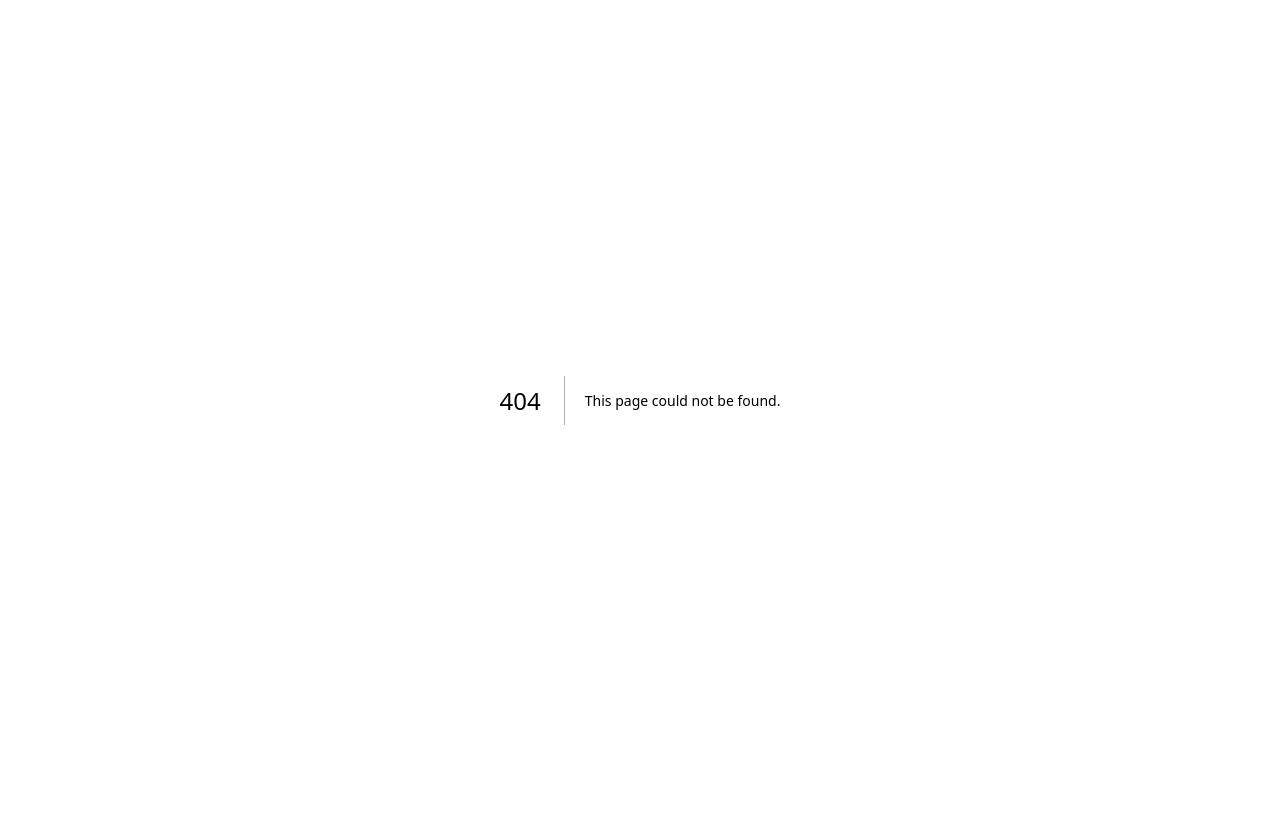
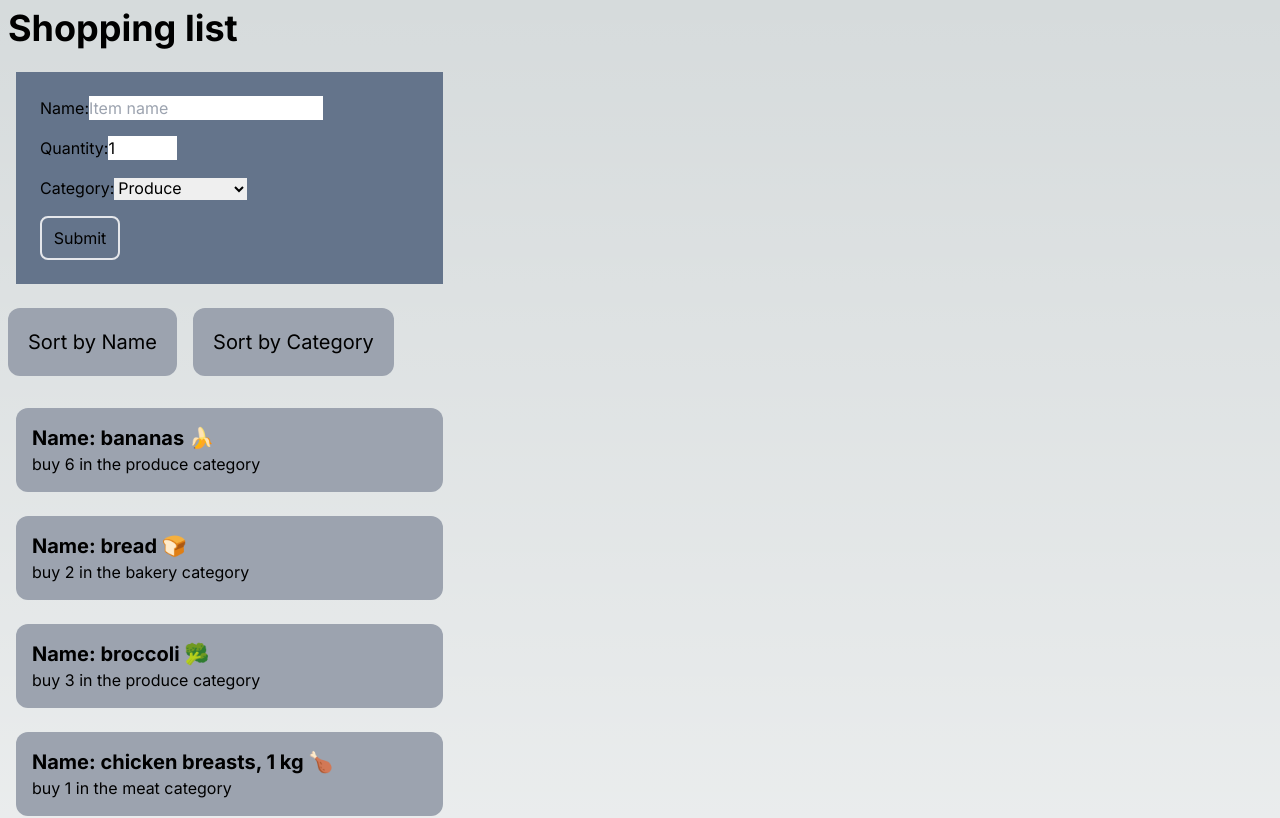
Before and after one commit to Arshpreetkaur30/cprg306-assignments, a Next.js app: page /week-6 in a window 1280 px wide. Before the commit this address had no page. Shown: the top 818 px of the page. Built offline with nearby package versions, Linux system fonts and the light colour scheme.

Commit message:
Add files via upload

```diff
--- /dev/null
+++ b/app/week-6/item-list.js
@@ -0,0 +1,44 @@
+"use client";
+
+import React, {useState, useEffect} from "react";
+import Item from "./item";
+// import items from "./items.json";
+
+const ItemList = ({items = []}) => {
+
+  const [sortBy , setSortBy] = useState("name");
+  const [sortedItems, setSortedItems] = useState([]);
+
+  useEffect(() => {
+    if (Array.isArray(items)) {
+      const sorted = [...items].sort((a, b) => {
+        if (sortBy === "name") {
+          return a.name.localeCompare(b.name);
+        } else if (sortBy === "category") {
+          return a.category.localeCompare(b.category);
+        }
+
+      });
+      setSortedItems(sorted);
+    }
+}, [items, sortBy]);
+
+
+
+return (
+
+  <div>
+      <button onClick={() => setSortBy('name')} className="p-5 m-2 text-xl bg-gray-400 rounded-xl hover:bg-orange-300">
+        Sort by Name</button>
+      <button onClick={() => setSortBy('category')} className="p-5 m-2 text-xl bg-gray-400 rounded-xl  hover:bg-orange-300">
+        Sort by Category</button>
+      <ul>
+        {sortedItems.map(item => (
+          <Item key={item.id} name={item.name} quantity={item.quantity} category={item.category} />
+        ))}
+      </ul>
+    </div>
+);
+};
+
+export default ItemList;
--- /dev/null
+++ b/app/week-6/item.js
@@ -0,0 +1,14 @@
+const Item = ({ name, quantity, category }) => {
+  return (
+   <ul className="bg-gray-400 p-4 w-1/3 mt-6 mx-4 rounded-xl">
+    <li className="font-bold text-xl">
+      Name: {name}
+    </li>
+    <li>
+      buy {quantity} in the {category} category
+    </li>
+   </ul>
+  );
+}
+
+export default Item;
--- /dev/null
+++ b/app/week-6/items.json
@@ -0,0 +1,74 @@
+[
+    {
+      "id": "1h2GJKH12gkHG31h1H",
+      "name": "milk, 4 L 🥛",
+      "quantity": 1,
+      "category": "dairy"
+    },
+    {
+      "id": "2KJH3k2j3H1k2J3K1H",
+      "name": "bread 🍞",
+      "quantity": 2,
+      "category": "bakery"
+    },
+    {
+      "id": "3h2KJH3k2j3H1k2J3",
+      "name": "eggs, dozen 🥚",
+      "quantity": 2,
+      "category": "dairy"
+    },
+    {
+      "id": "4k2J3K1H2GJKH12gk",
+      "name": "bananas 🍌",
+      "quantity": 6,
+      "category": "produce"
+    },
+    {
+      "id": "5H1h1H2KJH3k2j3H",
+      "name": "broccoli 🥦",
+      "quantity": 3,
+      "category": "produce"
+    },
+    {
+      "id": "6H1k2J3K1H2GJKH1",
+      "name": "chicken breasts, 1 kg 🍗",
+      "quantity": 1,
+      "category": "meat"
+    },
+    {
+      "id": "7gkHG31h1H2KJH3k",
+      "name": "pasta sauce 🍝",
+      "quantity": 3,
+      "category": "canned goods"
+    },
+    {
+      "id": "8j3H1k2J3K1H2GJK",
+      "name": "spaghetti, 454 g 🍝",
+      "quantity": 2,
+      "category": "dry goods"
+    },
+    {
+      "id": "9H12gkHG31h1H2KJ",
+      "name": "toilet paper, 12 pack 🧻",
+      "quantity": 1,
+      "category": "household"
+    },
+    {
+      "id": "10H3k2j3H1k2J3K1",
+      "name": "paper towels, 6 pack",
+      "quantity": 1,
+      "category": "household"
+    },
+    {
+      "id": "11k2J3K1H2GJKH12",
+      "name": "dish soap 🍽️",
+      "quantity": 1,
+      "category": "household"
+    },
+    {
+      "id": "12GJKH12gkHG31h1",
+      "name": "hand soap 🧼",
+      "quantity": 4,
+      "category": "household"
+    }
+  ]
--- /dev/null
+++ b/app/week-6/new-item.js
@@ -0,0 +1,58 @@
+"use client";
+import { useState } from "react";
+
+const NewItem = ({ addItem }) => {
+    const [name, setName ] = useState("");
+    const [quantity, setQuantity ] = useState(1);
+    const [category, setCategory ] = useState("produce");
+
+    const handleSubmit = (e) => {
+        e.preventDefault();
+        const item = { name, quantity, category };
+
+        console.log(item)
+
+        alert(`Name: ${name}, Quantity: ${quantity}, Category: ${category}`);
+
+        const id = Math.random().toString(36); //this will generate a random id.
+        addItem({id, name, quantity, category});
+
+        setName("");
+        setQuantity(1);
+        setCategory("produce");
+    };
+
+
+    return (
+
+        <form onSubmit={handleSubmit} className="m-4 p-4 bg-slate-500 flex flex-col w-1/3">
+        <label className="p-2 ">
+            Name:
+            <input placeholder="Item name" type="text" value={name} onChange={(e) => setName(e.target.value)} required className="text-black "/>
+        </label>
+        <label className="p-2">
+            Quantity:
+            <input type="number" value={quantity} onChange={(e) => setQuantity(e.target.value)} min={1} max={99} required className="text-black"/>
+        </label>
+        <label className="p-2">
+            Category:
+            <select  value={category} onChange={(e) => setCategory(e.target.value)} className="text-black">
+                <option value="produce">Produce</option>
+                <option value="dairy">Dairy</option>
+                <option value="bakery">Bakery</option>
+                <option value="meat">Meat</option>
+                <option value="frozen">Frozen</option>
+                <option value="canned-goods">Canned Goods</option>
+                <option value="dry-goods">Dry Goods</option>
+                <option value="beverages">Beverages</option>
+                <option value="snacks">Snacks</option>
+                <option value="household">Household</option>
+                <option value="other">Other</option>
+            </select>
+        </label>
+        <button type="submit" className="border-2 rounded-lg w-20 p-2 m-2">Submit</button>
+    </form>
+);
+};
+
+export default NewItem;
--- /dev/null
+++ b/app/week-6/page.js
@@ -0,0 +1,24 @@
+"use client"
+
+import { useState } from 'react';
+
+import ItemList from './item-list';
+import NewItem from './new-item';
+import itemsData from './items.json';
+
+export default function Page() {
+
+  const [items, setItems] = useState(itemsData);
+
+  const handleAddItem = (newItem) => {
+    setItems([...items, newItem]);
+  };
+
+  return (
+    <main >
+      <h1 className='font-bold text-4xl p-2'>Shopping list</h1>
+      <NewItem addItem={handleAddItem} />
+      <ItemList items={items}/>
+    </main>
+  );
+}
```
